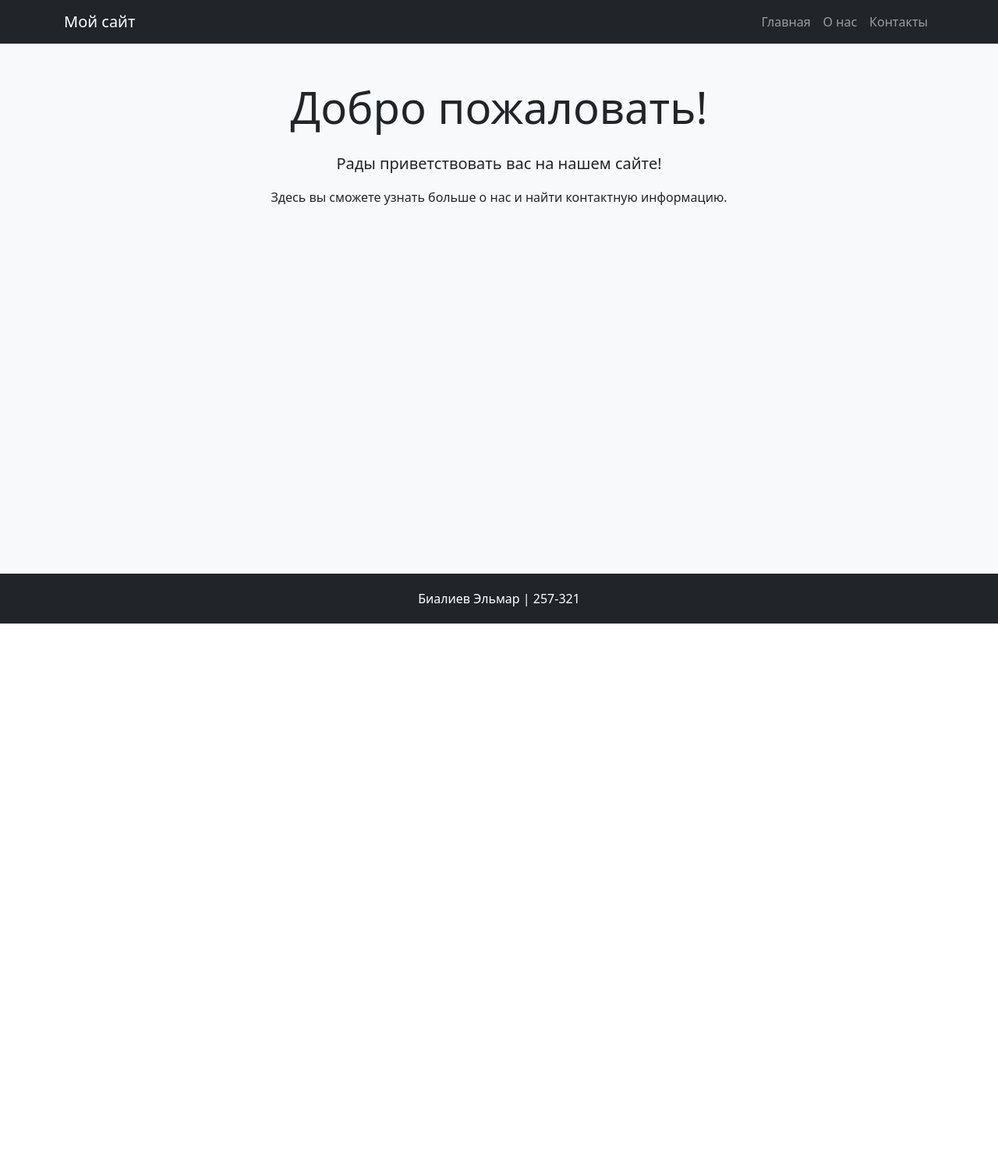
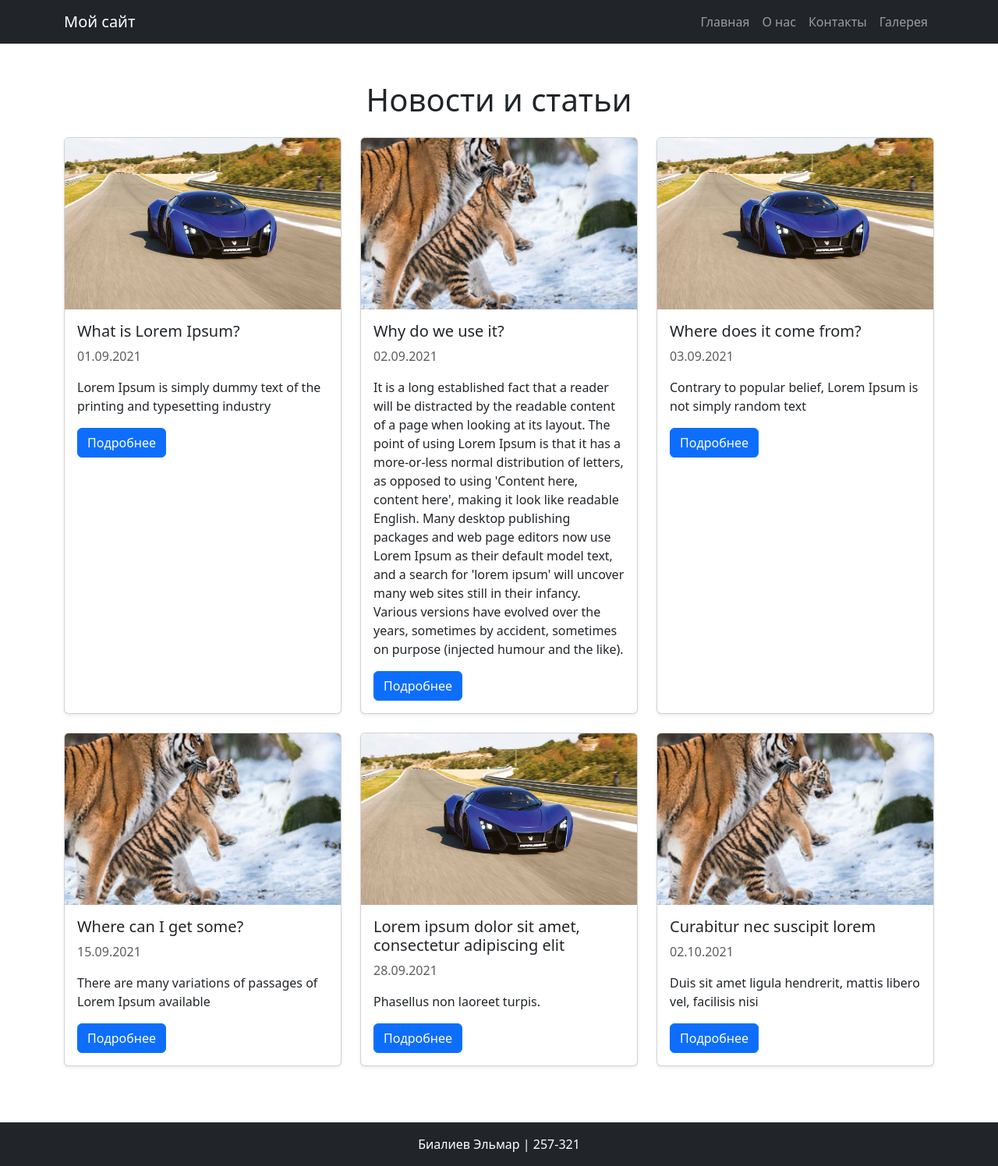
Before and after one commit to ElmarBialiev0/PractWork11, a Laravel app: page / in a window 1280 px wide. Shown: the whole page at 78% size. Before the commit the page ends 800 px from the top, so only its background shows below. Run offline with Laravel 12, Linux system fonts and the light colour scheme.

Commit message:
PractWork2

```diff
--- /dev/null
+++ b/app/Http/Controllers/MainController.php
@@ -0,0 +1,34 @@
+<?php
+
+namespace App\Http\Controllers;
+
+class MainController
+{
+    public function index()
+    {
+        $articles = json_decode(
+            file_get_contents(public_path('articles.json')),
+            true
+        );
+
+        return view('pages.home', [
+            'articles' => $articles
+        ]);
+    }
+
+    public function galery($id)
+    {
+        $articles = json_decode(
+            file_get_contents(public_path('articles.json')),
+            true
+        );
+
+        if (!isset($articles[$id])) {
+            abort(404);
+        }
+
+        return view('pages.galery', [
+            'article' => $articles[$id]
+        ]);
+    }
+}
--- /dev/null
+++ b/public/articles.json
@@ -0,0 +1,49 @@
+[
+  {
+    "date": "01.09.2021",
+    "name": "What is Lorem Ipsum?",
+    "preview_image": "preview_2.jpg",
+    "full_image": "full_2.jpeg",
+    "shortDesc": "Lorem Ipsum is simply dummy text of the printing and typesetting industry",
+    "desc": "Lorem Ipsum is simply dummy text of the printing and typesetting industry. Lorem Ipsum has been the industry's standard dummy text ever since the 1500s, when an unknown printer took a galley of type and scrambled it to make a type specimen book. It has survived not only five centuries, but also the leap into electronic typesetting, remaining essentially unchanged. It was popularised in the 1960s with the release of Letraset sheets containing Lorem Ipsum passages, and more recently with desktop publishing software like Aldus PageMaker including versions of Lorem Ipsum."
+  },
+  {
+    "date": "02.09.2021",
+    "name": "Why do we use it?",
+    "preview_image": "preview.jpg",
+    "full_image": "full.jpeg",
+    "desc": "It is a long established fact that a reader will be distracted by the readable content of a page when looking at its layout. The point of using Lorem Ipsum is that it has a more-or-less normal distribution of letters, as opposed to using 'Content here, content here', making it look like readable English. Many desktop publishing packages and web page editors now use Lorem Ipsum as their default model text, and a search for 'lorem ipsum' will uncover many web sites still in their infancy. Various versions have evolved over the years, sometimes by accident, sometimes on purpose (injected humour and the like)."
+  },
+  {
+    "date": "03.09.2021",
+    "name": "Where does it come from?",
+    "preview_image": "preview_2.jpg",
+    "full_image": "full_2.jpeg",
+    "shortDesc": "Contrary to popular belief, Lorem Ipsum is not simply random text",
+    "desc": "Contrary to popular belief, Lorem Ipsum is not simply random text. It has roots in a piece of classical Latin literature from 45 BC, making it over 2000 years old. Richard McClintock, a Latin professor at Hampden-Sydney College in Virginia, looked up one of the more obscure Latin words, consectetur, from a Lorem Ipsum passage, and going through the cites of the word in classical literature, discovered the undoubtable source. Lorem Ipsum comes from sections 1.10.32 and 1.10.33 of \"de Finibus Bonorum et Malorum\" (The Extremes of Good and Evil) by Cicero, written in 45 BC. This book is a treatise on the theory of ethics, very popular during the Renaissance. The first line of Lorem Ipsum, \"Lorem ipsum dolor sit amet..\", comes from a line in section 1.10.32."
+  },
+  {
+    "date": "15.09.2021",
+    "name": "Where can I get some?",
+    "preview_image": "preview.jpg",
+    "full_image": "full.jpeg",
+    "shortDesc": "There are many variations of passages of Lorem Ipsum available",
+    "desc": "There are many variations of passages of Lorem Ipsum available, but the majority have suffered alteration in some form, by injected humour, or randomised words which don't look even slightly believable. If you are going to use a passage of Lorem Ipsum, you need to be sure there isn't anything embarrassing hidden in the middle of text. All the Lorem Ipsum generators on the Internet tend to repeat predefined chunks as necessary, making this the first true generator on the Internet. It uses a dictionary of over 200 Latin words, combined with a handful of model sentence structures, to generate Lorem Ipsum which looks reasonable. The generated Lorem Ipsum is therefore always free from repetition, injected humour, or non-characteristic words etc."
+  },
+  {
+    "date": "28.09.2021",
+    "name": "Lorem ipsum dolor sit amet, consectetur adipiscing elit",
+    "preview_image": "preview_2.jpg",
+    "full_image": "full_2.jpeg",
+    "shortDesc": "Phasellus non laoreet turpis.",
+    "desc": "Lorem ipsum dolor sit amet, consectetur adipiscing elit. Phasellus non laoreet turpis. Donec vitae ex vitae lectus euismod sollicitudin. Ut varius vestibulum tortor quis tincidunt. Nullam laoreet, diam a tempus sagittis, neque sem dictum urna, sed congue lacus massa in massa. Curabitur hendrerit venenatis diam, et pretium purus sodales at. Vestibulum laoreet ut tellus ac faucibus. Fusce dictum lobortis lacus, ac bibendum lorem sagittis nec. Praesent vel posuere mi, a ultrices nisi. Morbi egestas quis mauris id viverra. Ut lacus enim, vulputate vitae consectetur faucibus, sollicitudin eu nisl. Proin mollis tincidunt pulvinar. Pellentesque diam elit, finibus id risus in, aliquet accumsan tellus."
+  },
+  {
+    "date": "02.10.2021",
+    "name": "Curabitur nec suscipit lorem",
+    "preview_image": "preview.jpg",
+    "full_image": "full.jpeg",
+    "shortDesc": "Duis sit amet ligula hendrerit, mattis libero vel, facilisis nisi",
+    "desc": "Curabitur nec suscipit lorem. Duis sit amet ligula hendrerit, mattis libero vel, facilisis nisi. Maecenas et urna fermentum, hendrerit quam sed, malesuada velit. Fusce ut nisi varius, sodales tortor in, viverra tellus. Quisque faucibus consectetur volutpat. Donec tincidunt massa justo, vel euismod orci dignissim nec. Sed quis aliquet leo. Duis efficitur eu neque eget congue. Aliquam vehicula interdum ante non sollicitudin. Nam efficitur, nulla vel blandit vehicula, augue justo convallis dui, et bibendum purus dui ac odio. Duis scelerisque elementum felis, sit amet condimentum nibh pellentesque vitae. Mauris sollicitudin vitae mi a sagittis. Proin ac interdum enim."
+  }
+]
--- a/resources/views/layouts/main.blade.php
+++ b/resources/views/layouts/main.blade.php
@@ -1,59 +1,82 @@
-
 <!DOCTYPE html>
 <html lang="ru">
 <head>
     <meta charset="UTF-8">
     <meta name="viewport" content="width=device-width, initial-scale=1.0">
-    <title>@yield('title')</title>
 
-    <link href="https://cdn.jsdelivr.net/npm/bootstrap@5.3.3/dist/css/bootstrap.min.css" rel="stylesheet">
+    <title>@yield('title', 'Мой сайт на Laravel')</title>
 
-    <style>
-        body {
-            min-height: 100vh;
-            display: flex;
-            flex-direction: column;
-            background-color: #f8f9fa;
-        }
-
-        main {
-            flex: 1;
-        }
-
-        footer {
-            background-color: #212529;
-            color: white;
-            padding: 20px;
-            text-align: center;
-        }
-    </style>
+    <link
+        href="https://cdn.jsdelivr.net/npm/bootstrap@5.3.3/dist/css/bootstrap.min.css"
+        rel="stylesheet"
+    >
 </head>
 <body>
 
-    <!-- Header -->
-    <header>
-        <nav class="navbar navbar-expand-lg navbar-dark bg-dark">
-            <div class="container">
-                <a class="navbar-brand" href="{{ route('home') }}">Мой сайт</a>
+    <nav class="navbar navbar-expand-lg navbar-dark bg-dark">
+        <div class="container">
 
-                <div class="navbar-nav">
-                    <a class="nav-link" href="{{ route('home') }}">Главная</a>
-                    <a class="nav-link" href="{{ route('about') }}">О нас</a>
-                    <a class="nav-link" href="{{ route('contacts') }}">Контакты</a>
-                </div>
+            <a class="navbar-brand" href="{{ route('home') }}">
+                Мой сайт
+            </a>
+
+            <button
+                class="navbar-toggler"
+                type="button"
+                data-bs-toggle="collapse"
+                data-bs-target="#navbarMenu"
+                aria-controls="navbarMenu"
+                aria-expanded="false"
+                aria-label="Открыть меню"
+            >
+                <span class="navbar-toggler-icon"></span>
+            </button>
+
+            <div class="collapse navbar-collapse" id="navbarMenu">
+                <ul class="navbar-nav ms-auto">
+
+                    <li class="nav-item">
+                        <a class="nav-link" href="{{ route('home') }}">
+                            Главная
+                        </a>
+                    </li>
+
+                    <li class="nav-item">
+                        <a class="nav-link" href="{{ route('about') }}">
+                            О нас
+                        </a>
+                    </li>
+
+                    <li class="nav-item">
+                        <a class="nav-link" href="{{ route('contacts') }}">
+                            Контакты
+                        </a>
+                    </li>
+
+                    <li class="nav-item">
+                        <a class="nav-link" href="{{ route('galery', 0) }}">
+                            Галерея
+                        </a>
+                    </li>
+
+                </ul>
             </div>
-        </nav>
-    </header>
+        </div>
+    </nav>
 
-    <!-- Основная часть -->
-    <main class="container py-5">
+    <main class="container my-5">
         @yield('content')
     </main>
 
-    <!-- Footer -->
-    <footer>
-        <p class="mb-0">Биалиев Эльмар | 257-321</p>
+    <footer class="bg-dark text-white text-center py-3 mt-5">
+        <div class="container">
+            <p class="mb-0">
+                Биалиев Эльмар | 257-321
+            </p>
+        </div>
     </footer>
+
+    <script src="https://cdn.jsdelivr.net/npm/bootstrap@5.3.3/dist/js/bootstrap.bundle.min.js"></script>
 
 </body>
 </html>
--- a/resources/views/pages/home.blade.php
+++ b/resources/views/pages/home.blade.php
@@ -4,16 +4,43 @@
 @section('title', 'Главная страница')
 
 @section('content')
-    <div class="text-center">
-        <h1 class="display-4 mb-4">Добро пожаловать!</h1>
+    <h1 class="text-center mb-4">Новости и статьи</h1>
 
-        <p class="lead">
-            Рады приветствовать вас на нашем сайте!
-        </p>
+    <div class="row">
+        @foreach($articles as $id => $article)
+            <div class="col-md-6 col-lg-4 mb-4">
+                <div class="card shadow-sm h-100">
 
-        <p>
-            Здесь вы сможете узнать больше о нас
-            и найти контактную информацию.
-        </p>
+                    <a href="{{ route('galery', $id) }}">
+                        <img
+                            src="{{ asset($article['preview_image']) }}"
+                            class="card-img-top"
+                            alt="{{ $article['name'] }}"
+                            style="height: 220px; object-fit: cover;"
+                        >
+                    </a>
+
+                    <div class="card-body">
+                        <h5 class="card-title">
+                            {{ $article['name'] }}
+                        </h5>
+
+                        <p class="text-muted">
+                            {{ $article['date'] }}
+                        </p>
+
+                        <p class="card-text">
+                            {{ $article['shortDesc'] ?? $article['desc'] }}
+                        </p>
+
+                        <a href="{{ route('galery', $id) }}"
+                           class="btn btn-primary">
+                            Подробнее
+                        </a>
+                    </div>
+
+                </div>
+            </div>
+        @endforeach
     </div>
 @endsection
--- a/routes/web.php
+++ b/routes/web.php
@@ -2,11 +2,10 @@
 <?php
 
 use Illuminate\Support\Facades\Route;
+use App\Http\Controllers\MainController;
 
-// Главная страница
-Route::get('/', function () {
-    return view('pages.home');
-})->name('home');
+// Главная страница через контроллер
+Route::get('/', [MainController::class, 'index'])->name('home');
 
 // Страница "О нас"
 Route::get('/about', function () {
@@ -40,3 +39,7 @@ Route::get('/contacts', function () {
     ]);
 
 })->name('contacts');
+
+// Страница галереи
+Route::get('/galery/{id}', [MainController::class, 'galery'])
+    ->name('galery');
```
Also changed, not shown: app/Http/Controllers/Controller.php (deleted, +0 -8 lines), resources/views/pages/galery.blade.php (added, +35 -0 lines), public/full.jpeg (added), public/full_2.jpeg (added), public/preview.jpg (added), public/preview_2.jpg (added).
